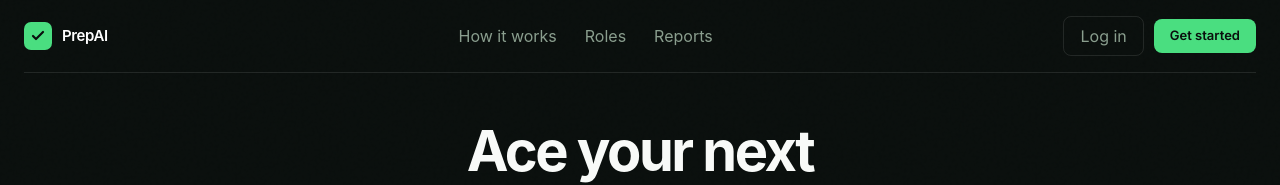
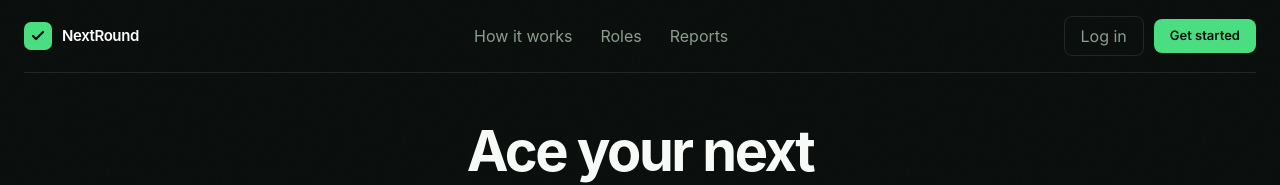
Before and after one commit to maudirahul/Ai-interview-Platform, a React (Vite) app in the folder frontend/: page / in a window 1280 px wide. Shown: the top 185 px of the page. Built offline with nearby package versions, Linux system fonts and the light colour scheme; no server answers.

Commit message:
Rename application from PrepAI to NextRound

```diff
--- a/frontend/index.html
+++ b/frontend/index.html
@@ -8,7 +8,7 @@
     />
     <link rel="icon" type="image/svg+xml" href="/favicon.svg" />
     <meta name="viewport" content="width=device-width, initial-scale=1.0" />
-    <title>PrepAI</title>
+    <title>NextRound</title>
     <script src="https://checkout.razorpay.com/v1/checkout.js"></script>
   </head>
   <body>
--- a/frontend/src/components/dashboard/Navbar.jsx
+++ b/frontend/src/components/dashboard/Navbar.jsx
@@ -50,7 +50,7 @@ export default function Navbar() {
           </svg>
         </div>
         <span className="text-[16px] font-semibold tracking-tight text-[#f8faf8]">
-          PrepAI
+          NextRound
         </span>
       </div>
 
--- a/frontend/src/components/dashboard/PricingModal.jsx
+++ b/frontend/src/components/dashboard/PricingModal.jsx
@@ -66,7 +66,7 @@ export default function PricingModal() {
         key: razorpayKey,
         amount: amount,
         currency: currency,
-        name: "PrepAI",
+        name: "NextRound",
         description: `Purchase ${pack.packSize} Session Credits`,
         order_id: orderId,
         handler: async function (response) {
--- a/frontend/src/components/interview/MotionDetector.jsx
+++ b/frontend/src/components/interview/MotionDetector.jsx
@@ -51,11 +51,11 @@ export default function MotionDetector({ webcamRef, isActive }) {
         cocoRef.current = objectDetector;
 
         console.log(
-          "✅ [PrepAI AI Engine]: High-speed integrity engine active and listening.",
+          "✅ [NextRound AI Engine]: High-speed integrity engine active and listening.",
         );
         startDetection();
       } catch (err) {
-        console.error("❌ [PrepAI AI Engine] Initialization failure:", err);
+        console.error("❌ [NextRound AI Engine] Initialization failure:", err);
       }
     };
 
--- a/frontend/src/components/interview/PermissionCheck.jsx
+++ b/frontend/src/components/interview/PermissionCheck.jsx
@@ -76,7 +76,7 @@ export default function PermissionCheck({ onComplete }) {
               <path d="M1.5 6l2.5 2.5 6-6" />
             </svg>
           </div>
-          <span className="text-sm font-semibold">PrepAI</span>
+          <span className="text-sm font-semibold">NextRound</span>
         </div>
         <div className="text-xs font-mono text-[#8a9e8e]">
           MERN Stack · Fresher
--- a/frontend/src/components/landingPage/Navbar.jsx
+++ b/frontend/src/components/landingPage/Navbar.jsx
@@ -30,7 +30,7 @@ export default function Navbar() {
           </div>
 
           <span className="text-[15px] font-semibold tracking-[-0.4px] text-white">
-            PrepAI
+            NextRound
           </span>
         </div>
 
--- a/frontend/src/pages/InterviewRoom.jsx
+++ b/frontend/src/pages/InterviewRoom.jsx
@@ -374,7 +374,7 @@ export default function InterviewRoom() {
               <path d="M1.5 6l2.5 2.5 6-6" />
             </svg>
           </div>
-          <span className="text-sm font-semibold">PrepAI</span>
+          <span className="text-sm font-semibold">NextRound</span>
         </div>
 
         <div className="flex items-center gap-2">
--- a/frontend/src/pages/ReportPage.jsx
+++ b/frontend/src/pages/ReportPage.jsx
@@ -100,7 +100,7 @@ export default function ReportPage({ shared = false }) {
               <path d="M1.5 6l2.5 2.5 6-6" />
             </svg>
           </div>
-          <span className="text-sm font-bold tracking-tight">PrepAI</span>
+          <span className="text-sm font-bold tracking-tight">NextRound</span>
         </div>
 
         <div className={`flex items-center gap-3 ${shared ? "hidden" : ""}`}>
--- a/frontend/src/pages/RoleSelector.jsx
+++ b/frontend/src/pages/RoleSelector.jsx
@@ -176,7 +176,7 @@ export default function RoleSelector() {
             </svg>
           </div>
           <span className="text-[16px] font-semibold tracking-tight">
-            PrepAI
+            NextRound
           </span>
         </div>
         {isLoading ? (
```
Also changed, not shown: 1 other file (tests, documents, lock files or other folders).
